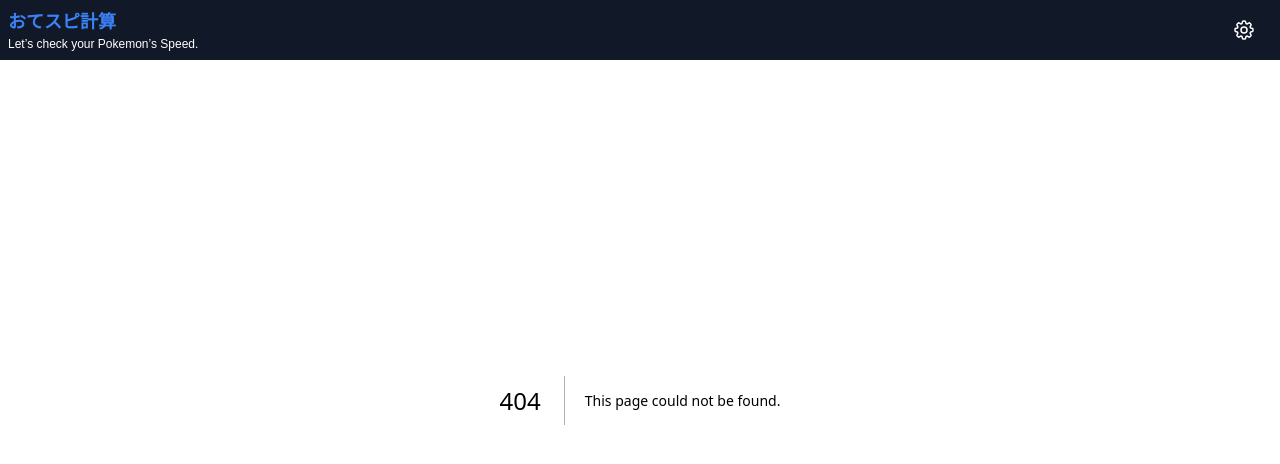
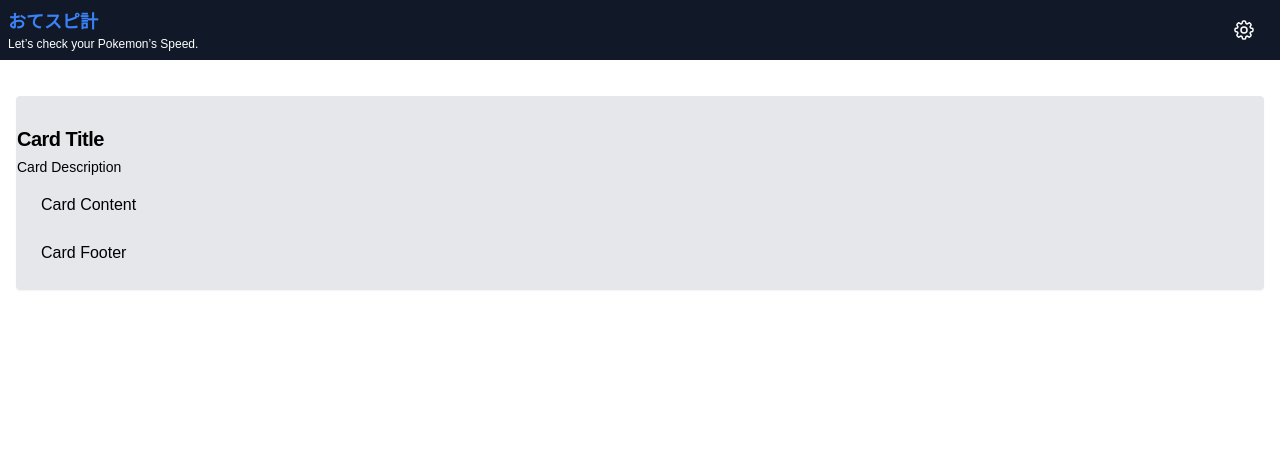
Before and after one commit to Sug1re/PokemonSleep_HelpSpeed, a Next.js app: page /inquiry in a window 1280 px wide. Before the commit this address had no page. Shown: the top 464 px of the page. Built offline with nearby package versions, Linux system fonts and the light colour scheme; a web font is replaced by a local one.

Commit message:
＃サイト名改名

```diff
--- a/app/Header.tsx
+++ b/app/Header.tsx
@@ -25,13 +25,13 @@ const Header = () => {
     <header className=" fixed top-0 w-full z-50 bg-gray-900 p-2 max-w-full">
       <nav className="flex justify-between items-center">
         <div>
-          <h4 className="text-lg font-bold text-blue-500">おてスピ計算</h4>
+          <h4 className="text-lg font-bold text-blue-500">おてスピ計</h4>
           <div className="text-xs text-white">
             Let’s check your Pokemon’s Speed.
           </div>
         </div>
         <div>
-          <Sheet >
+          <Sheet>
             <SheetTrigger asChild>
               <Button className="text-white flex flex-col -space-y-4 hover:text-blue-300 duration-300">
                 <svg
@@ -56,7 +56,7 @@ const Header = () => {
               </Button>
             </SheetTrigger>
             <SheetContent className="bg-gray-900 text-white border-white border-l-2 border-b-2 bg-opacity-70">
-              <SheetTitle className="text-blue-500">おてスピ計算</SheetTitle>
+              <SheetTitle className="text-blue-500">おてスピ計</SheetTitle>
               <SheetDescription className=" max-h-full overflow-y-auto">
                 <ul className="p-4 my-10 space-y-16">
                   <li className="hover:text-gray-400 duration-300 w-full flex flex-col">
@@ -71,8 +71,11 @@ const Header = () => {
                           本サイトについて
                         </AccordionTrigger>
                         <AccordionContent className="mt-4 flex flex-col space-y-8">
-                          <a href="/how-to-use" className="text-sm hover:text-blue-300 duration-300">
-                            おてスピ計算の使い方
+                          <a
+                            href="/explain"
+                            className="text-sm hover:text-blue-300 duration-300"
+                          >
+                            おてスピ計の使い方
                           </a>
                         </AccordionContent>
                       </AccordionItem>
@@ -85,7 +88,10 @@ const Header = () => {
                           お知らせ
                         </AccordionTrigger>
                         <AccordionContent className="mt-4 flex flex-col space-y-8">
-                          <a href="/information" className="text-sm hover:text-red-300 duration-300">
+                          <a
+                            href="/information"
+                            className="text-sm hover:text-red-300 duration-300"
+                          >
                             アップデートのお知らせ
                           </a>
                         </AccordionContent>
@@ -100,7 +106,6 @@ const Header = () => {
                         </AccordionTrigger>
                         <AccordionContent className="mt-4 flex flex-col space-y-8">
                           <a
-                            // href="/cooking-recipes#K&S"
                             href="#"
                             className="text-sm hover:text-red-300 duration-300"
                           >
@@ -108,14 +113,12 @@ const Header = () => {
                           </a>
                           <a
                             href="#"
-                            // href="/cooking-recipes#S"
                             className="text-sm hover:text-green-300 duration-300"
                           >
                             サラダ
                           </a>
                           <a
                             href="#"
-                            // href="/cooking-recipes#D$D"
                             className="text-sm hover:text-blue-300 duration-300"
                           >
                             デザート・ドリンク
@@ -130,6 +133,7 @@ const Header = () => {
                     </a>
                   </li>
                   <li className="hover:text-green-300 duration-300 w-full flex flex-col">
+                    {/* <a href="/inquiry" className="text-base"> */}
                     <a href="#" className="text-base">
                       お問い合わせ
                     </a>
--- /dev/null
+++ b/app/inquiry/page.tsx
@@ -0,0 +1,32 @@
+import {
+  Card,
+  CardContent,
+  CardDescription,
+  CardFooter,
+  CardHeader,
+  CardTitle,
+} from "@/components/ui/card";
+import React from "react";
+
+const inquiry = () => {
+  return (
+    <main className=" pt-20">
+      <div className=" p-4">
+        <Card className=" rounded">
+          <CardHeader>
+            <CardTitle>Card Title</CardTitle>
+            <CardDescription>Card Description</CardDescription>
+          </CardHeader>
+          <CardContent>
+            <p>Card Content</p>
+          </CardContent>
+          <CardFooter>
+            <p>Card Footer</p>
+          </CardFooter>
+        </Card>
+      </div>
+    </main>
+  );
+};
+
+export default inquiry;
--- a/app/layout.tsx
+++ b/app/layout.tsx
@@ -3,11 +3,12 @@ import "./globals.css";
 import Header from "./Header";
 import { RocknRoll_One } from "next/font/google";
 const RocknRollOne = RocknRoll_One({ weight: "400", subsets: ["latin"] });
-import { GoogleAnalytics } from '@next/third-parties/google'
+import { GoogleAnalytics } from "@next/third-parties/google";
 
 export const metadata: Metadata = {
-  title: "おてスピ計算サイト",
-  description: "ポケモンスリープのおてつだい時間を計算するサイトです。今後実装されるであろうLv100まで対応しているのでぜひ一足先にLv100のおてつだい時間をチェックしてみてください。",
+  title: "おてスピ計",
+  description:
+    "ポケモンスリープのおてつだい時間を計算するサイトです。今後実装されるであろうLv100まで対応しているのでぜひ一足先にLv100のおてつだい時間をチェックしてみてください。",
 };
 
 export default function RootLayout({
@@ -19,10 +20,8 @@ export default function RootLayout({
     <html lang="ja">
       <body className={RocknRollOne.className}>
         <GoogleAnalytics gaId="G-TL1C6DW00G" />
-        <Header/>
-        <main >
-        {children}
-        </main>
+        <Header />
+        <main>{children}</main>
       </body>
     </html>
   );
--- a/app/cooking-recipes/page.tsx
+++ b/app/recipe/page.tsx
@@ -1,6 +1,6 @@
 import React from "react";
 
-const CookingRecipes = () => {
+const Recipe = () => {
   return (
     <main className=" min-h-screen bg-gray-200 pt-20">
       <div>只今工事中です</div>
@@ -8,4 +8,4 @@ const CookingRecipes = () => {
   );
 };
 
-export default CookingRecipes;
+export default Recipe;
--- a/package.json
+++ b/package.json
@@ -23,12 +23,14 @@
     "@radix-ui/react-slot": "^1.0.2",
     "@radix-ui/react-switch": "^1.0.3",
     "@tanstack/react-table": "^8.17.3",
+    "bootstrap": "^5.3.3",
     "class-variance-authority": "^0.7.0",
     "clsx": "^2.1.0",
     "lucide-react": "^0.365.0",
     "next": "^14.2.3",
     "next-themes": "^0.3.0",
     "react": "^18",
+    "react-bootstrap": "^2.10.4",
     "react-dom": "^18",
     "react-router-dom": "^6.23.1",
     "tailwind-merge": "^2.2.2",
```
Also changed, not shown: app/explain/page.tsx (renamed from app/how-to-use/page.tsx), 1 other file (tests, documents, lock files or other folders).
